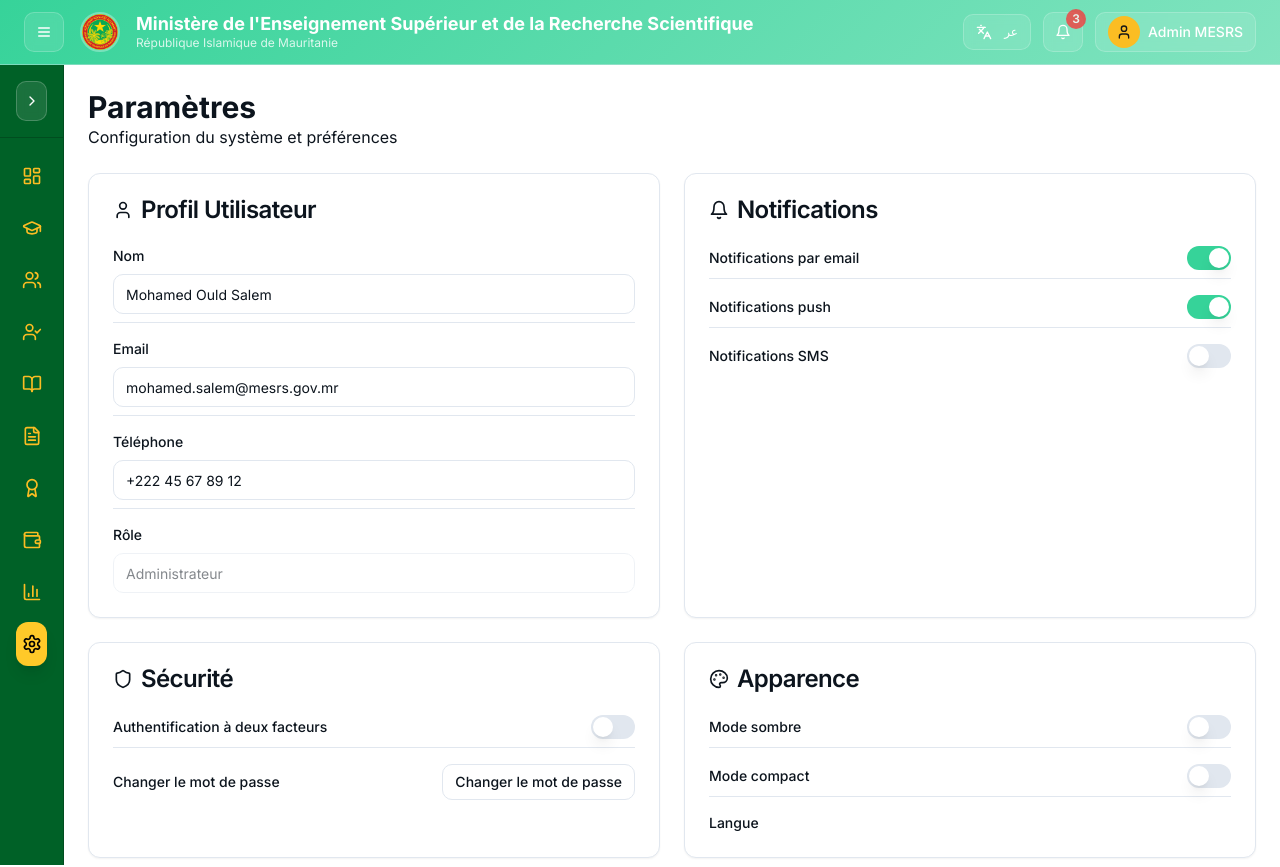
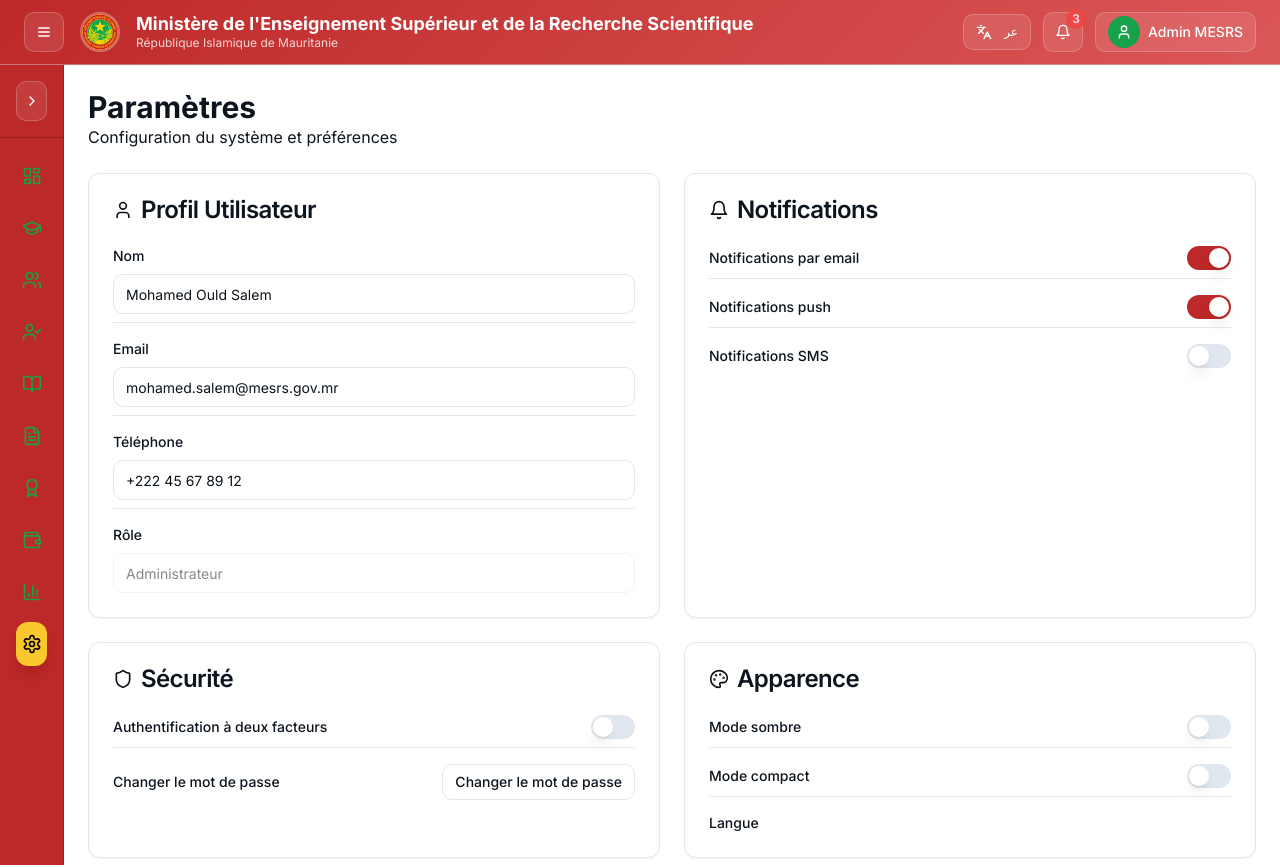
Before and after one commit to Hamzayehdhih/mesrs-univ-portal, a React (Vite) app: page /parametres in a window 1280 px wide. Shown: the top 867 px of the page. Built offline with nearby package versions, Linux system fonts and the light colour scheme.

Commit message:
Refactor: Update colors to match logo
Update the site's color scheme to be inspired by the official logo's colors. This includes adjusting primary, secondary, accent, and background colors to align with the logo's aesthetic.

```diff
--- a/src/components/dashboard/ModernStatCard.tsx
+++ b/src/components/dashboard/ModernStatCard.tsx
@@ -17,12 +17,12 @@ interface ModernStatCardProps {
 }
 
 const variantStyles = {
-  primary: 'bg-gradient-to-br from-emerald-500 via-emerald-600 to-emerald-700 text-white shadow-primary',
-  secondary: 'bg-gradient-to-br from-amber-400 via-amber-500 to-amber-600 text-white shadow-secondary',
-  accent: 'bg-gradient-to-br from-blue-500 via-blue-600 to-blue-700 text-white shadow-accent',
-  success: 'bg-gradient-to-br from-green-500 via-green-600 to-green-700 text-white',
-  warning: 'bg-gradient-to-br from-orange-400 via-orange-500 to-orange-600 text-white',
-  info: 'bg-gradient-to-br from-indigo-500 via-indigo-600 to-indigo-700 text-white',
+  primary: 'bg-gradient-to-br from-primary via-primary to-primary-dark text-primary-foreground shadow-primary',
+  secondary: 'bg-gradient-to-br from-secondary via-secondary to-secondary-dark text-secondary-foreground shadow-secondary',
+  accent: 'bg-gradient-to-br from-accent to-accent-light text-accent-foreground shadow-accent',
+  success: 'bg-gradient-to-br from-secondary via-secondary to-secondary-dark text-secondary-foreground shadow-secondary',
+  warning: 'bg-gradient-to-br from-accent via-accent to-accent-light text-accent-foreground shadow-accent',
+  info: 'bg-gradient-to-br from-primary-light via-primary to-primary-dark text-primary-foreground shadow-primary',
 };
 
 const ModernStatCard = ({
@@ -140,7 +140,7 @@ const ModernStatCard = ({
                 <motion.div
                   className={cn(
                     "flex items-center text-xs font-medium",
-                    trend.isPositive ? "text-green-200" : "text-red-200"
+                    trend.isPositive ? "text-secondary/80" : "text-primary/80"
                   )}
                   initial={{ opacity: 0, x: -20 }}
                   animate={{ opacity: 1, x: 0 }}
@@ -149,7 +149,7 @@ const ModernStatCard = ({
                   <motion.span
                     className={cn(
                       "mr-2 text-lg",
-                      trend.isPositive ? "text-green-300" : "text-red-300"
+                      trend.isPositive ? "text-secondary" : "text-primary"
                     )}
                     animate={{
                       y: trend.isPositive ? [-2, 2, -2] : [2, -2, 2],
--- a/src/index.css
+++ b/src/index.css
@@ -7,21 +7,21 @@
 
 @layer base {
   :root {
-    /* Modern Professional Colors */
-    --primary: 158 64% 52%; /* #10B981 Vert émeraude moderne */
+    /* Couleurs Inspirées du Logo Mauritanien */
+    --primary: 0 65% 45%; /* Rouge bordeaux du logo */
     --primary-foreground: 0 0% 98%;
-    --primary-light: 158 64% 65%;
-    --primary-dark: 158 64% 40%;
-    --primary-glow: 158 64% 70%;
+    --primary-light: 0 65% 55%;
+    --primary-dark: 0 65% 35%;
+    --primary-glow: 0 65% 60%;
 
-    --secondary: 43 96% 56%; /* #F59E0B Doré moderne */
-    --secondary-foreground: 0 0% 9%;
-    --secondary-light: 43 96% 70%;
-    --secondary-dark: 43 96% 45%;
+    --secondary: 142 76% 36%; /* Vert du croissant et étoile */
+    --secondary-foreground: 0 0% 98%;
+    --secondary-light: 142 76% 46%;
+    --secondary-dark: 142 76% 26%;
 
-    --accent: 217 91% 60%; /* #3B82F6 Bleu moderne */
-    --accent-foreground: 0 0% 98%;
-    --accent-light: 217 91% 75%;
+    --accent: 45 95% 58%; /* Doré de l'étoile */
+    --accent-foreground: 0 0% 9%;
+    --accent-light: 45 95% 68%;
 
     /* System Colors */
     --background: 0 0% 100%;
@@ -41,7 +41,7 @@
 
     --border: 214 32% 91%;
     --input: 214 32% 91%;
-    --ring: 144 100% 19%;
+    --ring: 0 65% 45%;
 
     --radius: 0.75rem;
 
@@ -64,31 +64,32 @@
     --transition-smooth: all 0.3s cubic-bezier(0.4, 0, 0.2, 1);
     --transition-bounce: all 0.4s cubic-bezier(0.68, -0.55, 0.265, 1.55);
 
-    /* Sidebar MESRS */
-    --sidebar-background: 144 100% 19%;
+    /* Sidebar MESRS - Couleurs du Logo */
+    --sidebar-background: 0 65% 45%; /* Rouge bordeaux */
     --sidebar-foreground: 0 0% 100%;
-    --sidebar-primary: 45 100% 58%;
+    --sidebar-primary: 45 95% 58%; /* Doré */
     --sidebar-primary-foreground: 0 0% 0%;
-    --sidebar-accent: 144 100% 25%;
+    --sidebar-accent: 0 65% 35%; /* Rouge bordeaux foncé */
     --sidebar-accent-foreground: 0 0% 100%;
-    --sidebar-border: 144 100% 15%;
-    --sidebar-ring: 45 100% 58%;
+    --sidebar-border: 0 65% 35%;
+    --sidebar-ring: 45 95% 58%;
   }
 
   .dark {
-    --primary: 144 100% 25%;
+    /* Couleurs Mode Sombre - Inspirées du Logo */
+    --primary: 0 65% 50%; /* Rouge bordeaux légèrement plus clair */
     --primary-foreground: 0 0% 100%;
-    --primary-light: 144 100% 35%;
-    --primary-dark: 144 100% 12%;
+    --primary-light: 0 65% 60%;
+    --primary-dark: 0 65% 40%;
 
-    --secondary: 45 100% 65%;
-    --secondary-foreground: 0 0% 0%;
-    --secondary-light: 45 100% 75%;
-    --secondary-dark: 45 100% 50%;
+    --secondary: 142 76% 42%; /* Vert plus lumineux */
+    --secondary-foreground: 0 0% 100%;
+    --secondary-light: 142 76% 52%;
+    --secondary-dark: 142 76% 32%;
 
-    --accent: 351 88% 50%;
-    --accent-foreground: 0 0% 100%;
-    --accent-light: 351 88% 65%;
+    --accent: 45 95% 65%; /* Doré plus lumineux */
+    --accent-foreground: 0 0% 0%;
+    --accent-light: 45 95% 75%;
 
     --background: 210 40% 5%;
     --foreground: 0 0% 98%;
@@ -107,16 +108,16 @@
 
     --border: 217 33% 18%;
     --input: 217 33% 18%;
-    --ring: 144 100% 25%;
+    --ring: 0 65% 50%;
 
-    --sidebar-background: 144 100% 12%;
+    --sidebar-background: 0 65% 40%;
     --sidebar-foreground: 0 0% 98%;
-    --sidebar-primary: 45 100% 65%;
+    --sidebar-primary: 45 95% 65%;
     --sidebar-primary-foreground: 0 0% 0%;
-    --sidebar-accent: 144 100% 18%;
+    --sidebar-accent: 0 65% 30%;
     --sidebar-accent-foreground: 0 0% 98%;
-    --sidebar-border: 144 100% 8%;
-    --sidebar-ring: 45 100% 65%;
+    --sidebar-border: 0 65% 25%;
+    --sidebar-ring: 45 95% 65%;
   }
 }
 
```
